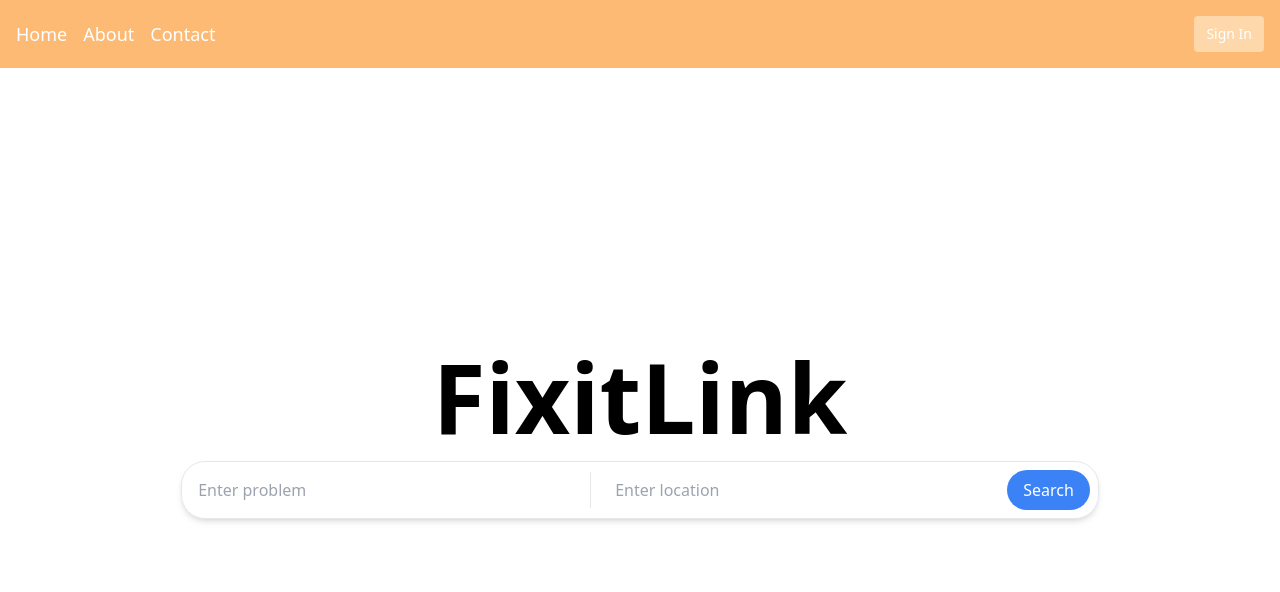
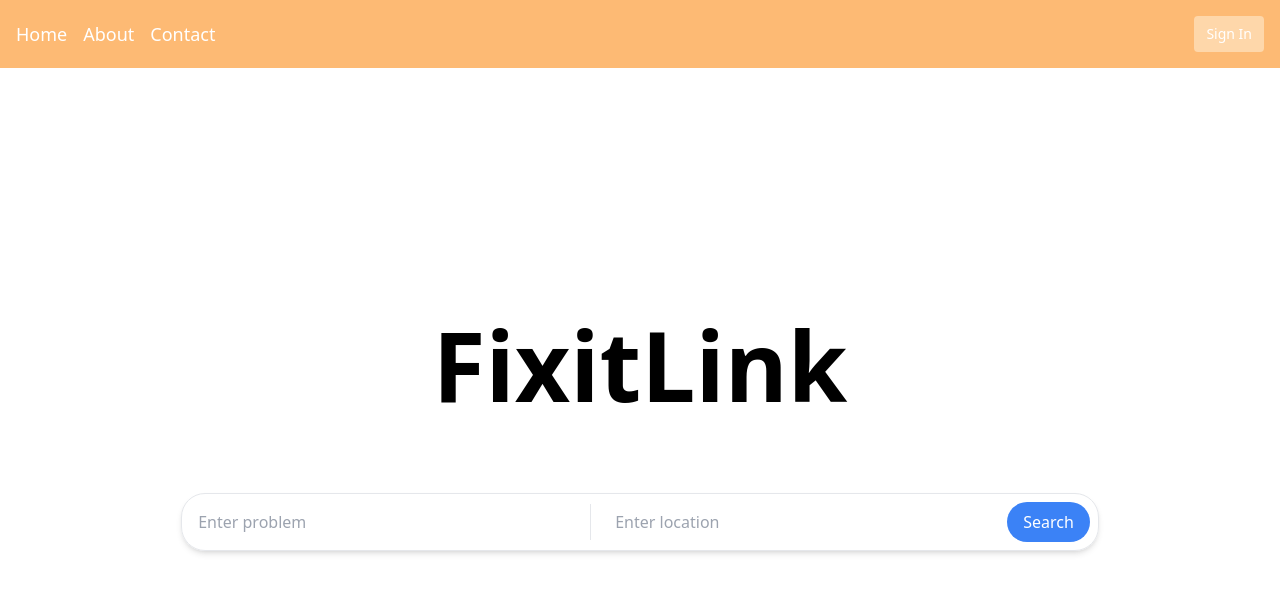
Before and after one commit to WillCBarker/Fixit, a Next.js app in the folder fixit-webapp/: page / in a window 1280 px wide. Shown: the top 592 px of the page. Built offline with nearby package versions, Linux system fonts and the light colour scheme.

Commit message:
increased margin between header and NewPrompt component

```diff
--- a/fixit-webapp/app/page.js
+++ b/fixit-webapp/app/page.js
@@ -1,12 +1,9 @@
 import { NewPrompt } from "./components/prompt/NewPrompt";
 
 export default function Home() {
-
-  const initialPrompt = "Ex. My faucet is leaking";
-
   return (
       <main className="flex-grow flex flex-col items-center justify-center">
-          <h1 className="mb-4 text-8xl mb-20 font-bold">FixitLink</h1>
+          <h1 className="mb-20 text-8xl font-bold">FixitLink</h1>
           <NewPrompt />
       </main>
   );
```
